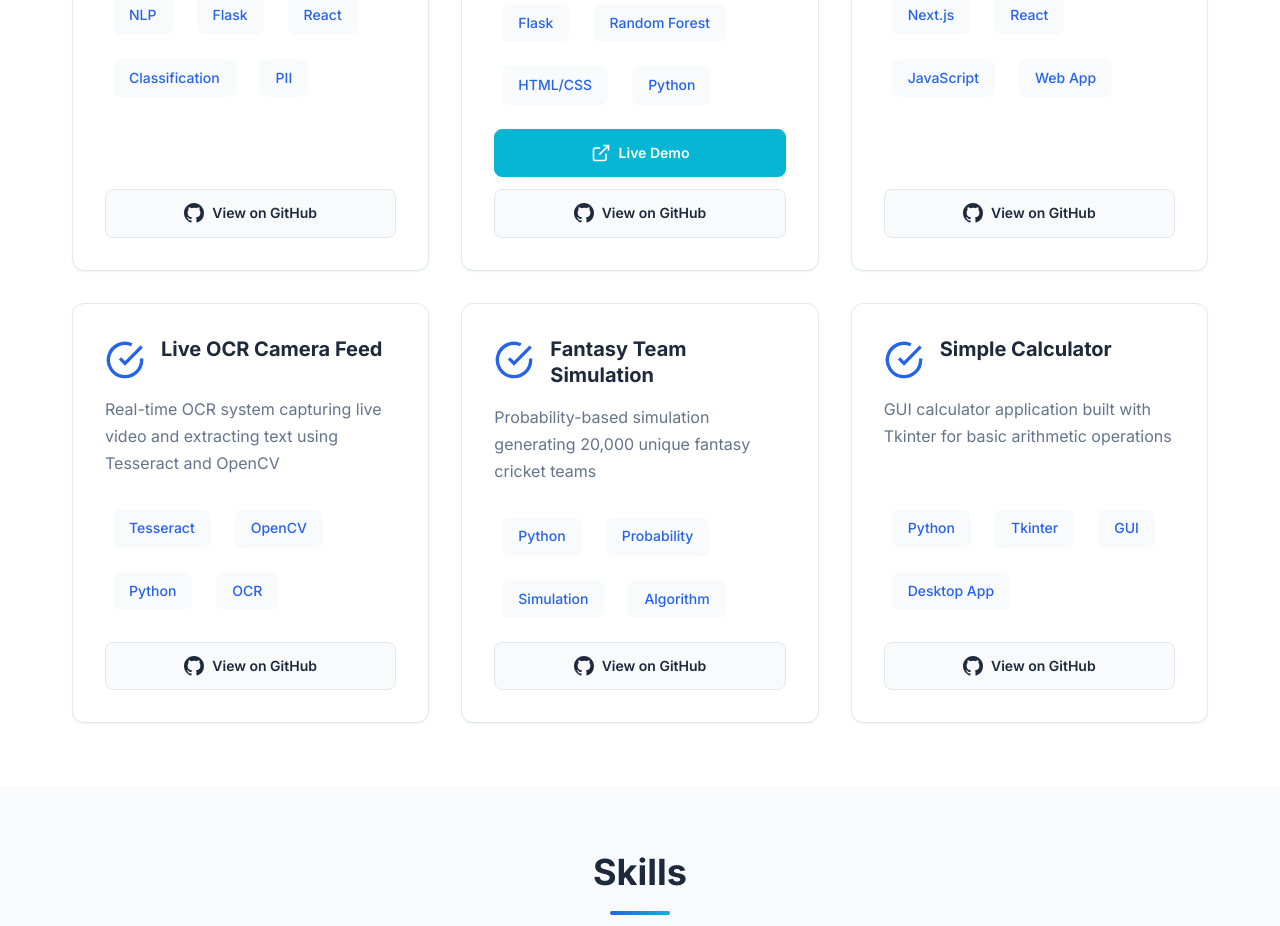
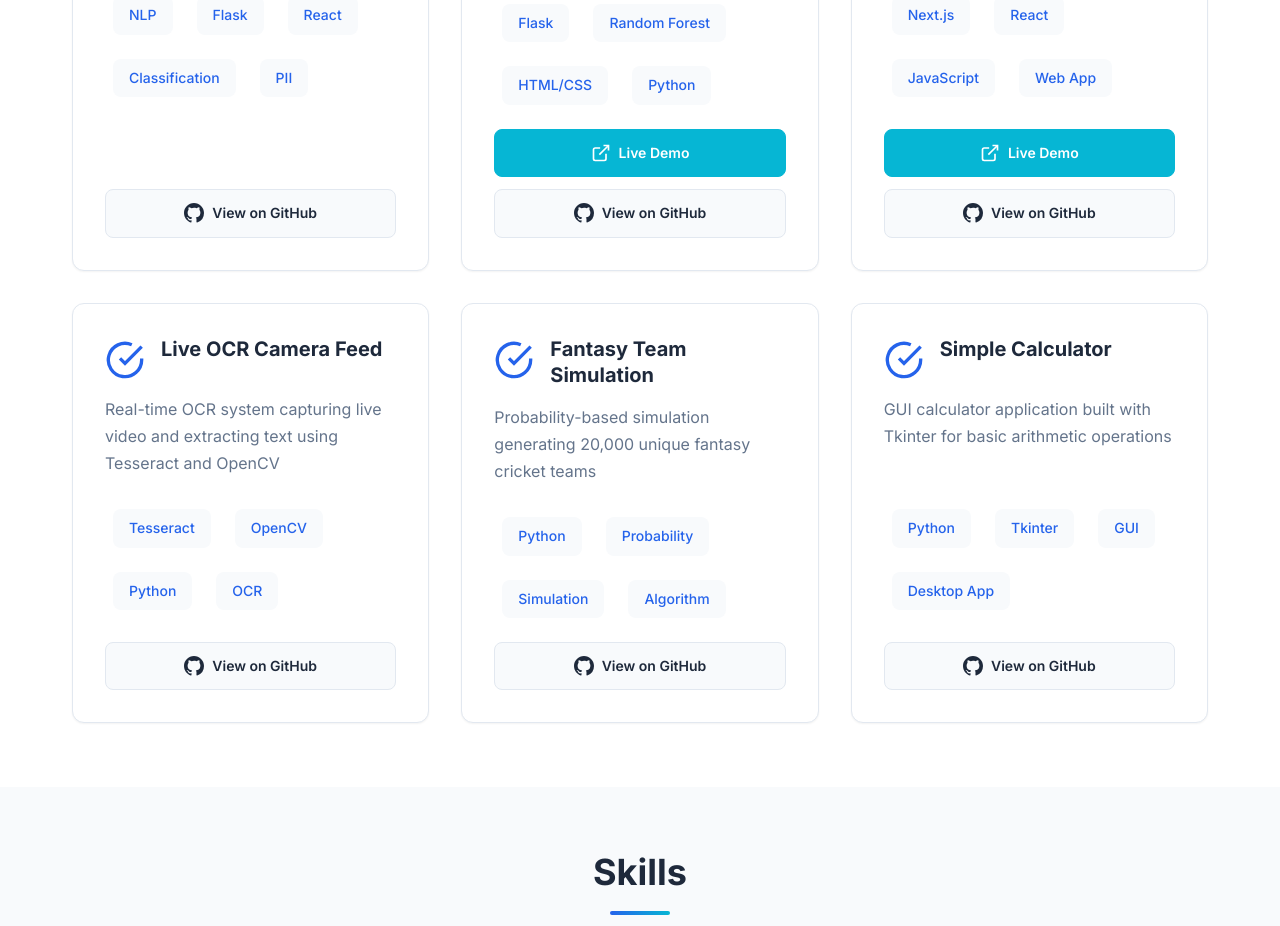
Before and after one commit to allwin107/Portfolio, a Next.js app: page / in a window 1280 px wide. Shown: the part 5300-6226 px from the top of the page. Built offline with nearby package versions, Linux system fonts and the light colour scheme.

Commit message:
Add live demo for IdeaForge

```diff
--- a/components/Projects.js
+++ b/components/Projects.js
@@ -114,7 +114,8 @@ export default function Projects() {
             description: 'Next.js application for idea generation and project management',
             technologies: ['Next.js', 'React', 'JavaScript', 'Web App'],
             category: 'fullstack',
-            github: 'https://github.com/allwin107/IdeaForge'
+            github: 'https://github.com/allwin107/IdeaForge',
+            liveDemo: 'https://idea-forge-brown.vercel.app/'
         },
         // Tools & Utilities (3)
         {
```
